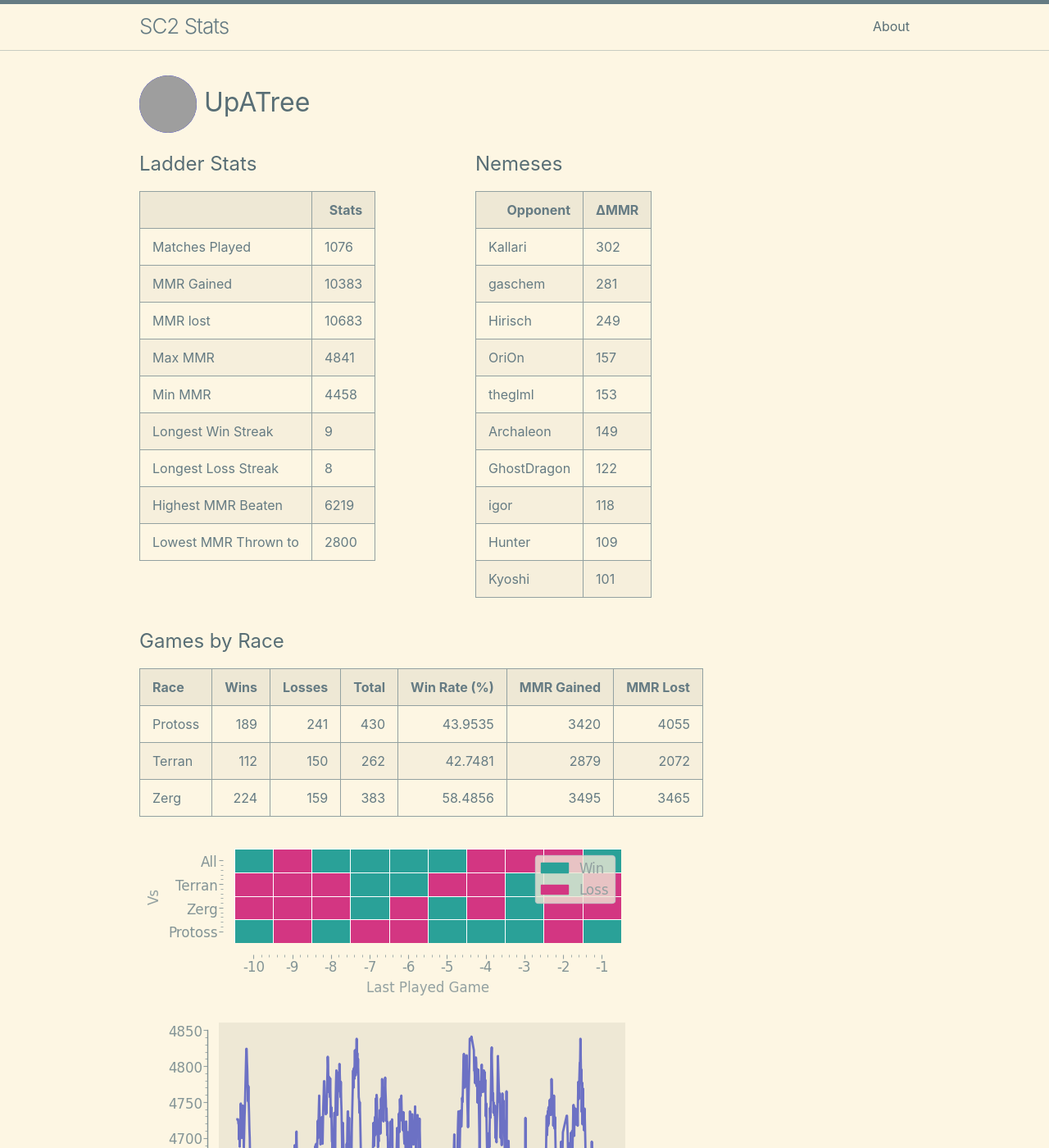
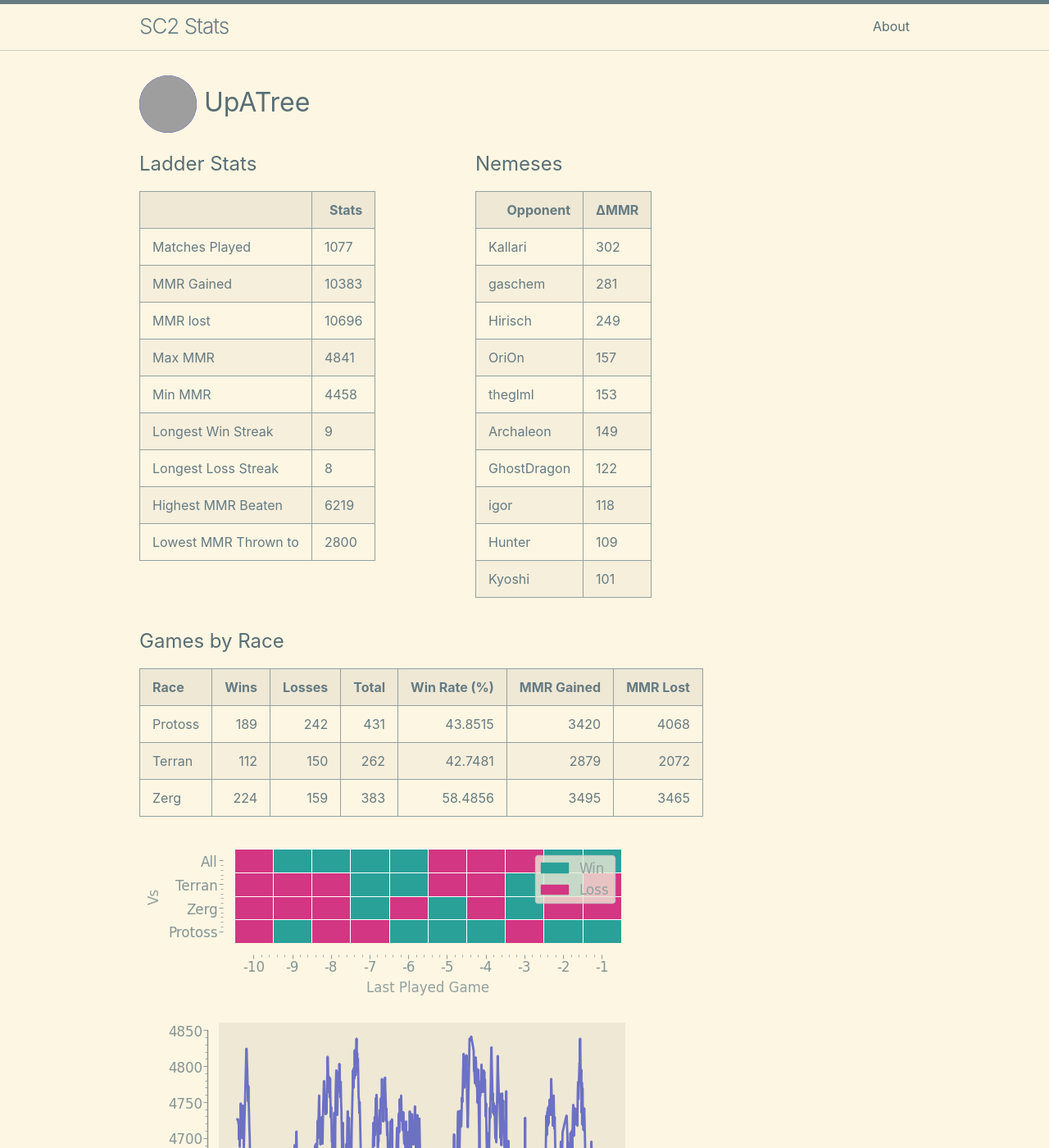
Before and after one commit to kylermurphy/UpATree, a Jekyll site: the page built from docs/index.md, in a window 1280 px wide and 1400 px high. Shown: the whole window at 82% size. Built offline with Jekyll 4.4.1, drawn with Linux system fonts in a browser that asks for light colours; grey boxes are pictures that could not be loaded.

Commit message:
running on push

```diff
--- a/docs/index.md
+++ b/docs/index.md
@@ -18,7 +18,7 @@ layout: home
   <tbody>
     <tr>
       <td>Matches Played</td>
-      <td>1076</td>
+      <td>1077</td>
     </tr>
     <tr>
       <td>MMR Gained</td>
@@ -26,7 +26,7 @@ layout: home
     </tr>
     <tr>
       <td>MMR lost</td>
-      <td>10683</td>
+      <td>10696</td>
     </tr>
     <tr>
       <td>Max MMR</td>
@@ -114,7 +114,7 @@ layout: home
 
 | Race    |   Wins |   Losses |   Total |   Win Rate (%) |   MMR Gained |   MMR Lost |
 |:--------|-------:|---------:|--------:|---------------:|-------------:|-----------:|
-| Protoss |    189 |      241 |     430 |        43.9535 |         3420 |       4055 |
+| Protoss |    189 |      242 |     431 |        43.8515 |         3420 |       4068 |
 | Terran  |    112 |      150 |     262 |        42.7481 |         2879 |       2072 |
 | Zerg    |    224 |      159 |     383 |        58.4856 |         3495 |       3465 |
 
--- a/log.txt
+++ b/log.txt
@@ -307,3 +307,4 @@ Writing a log file 2025-03-05 23:48:08.
 Writing a log file 2025-03-06 16:28:43.
 Writing a log file 2025-03-06 16:52:36.
 Writing a log file 2025-03-06 17:20:01.
+Writing a log file 2025-03-06 17:36:54.
```
Also changed, not shown: docs/assets/MMR.png, docs/assets/daily.png, docs/assets/gm_hist.png, docs/assets/r_wrt.png, 1 other file.
